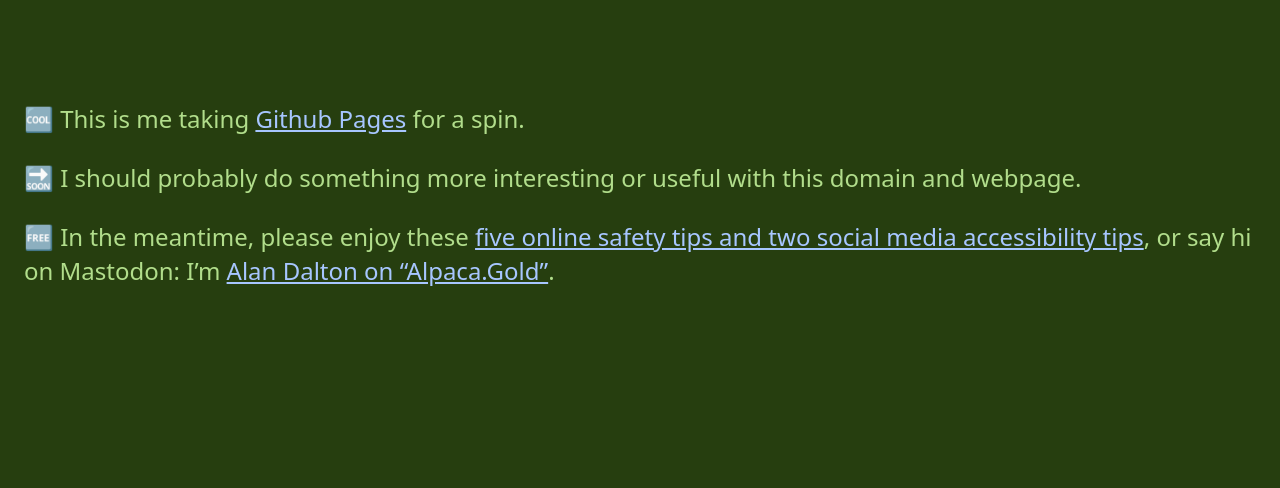
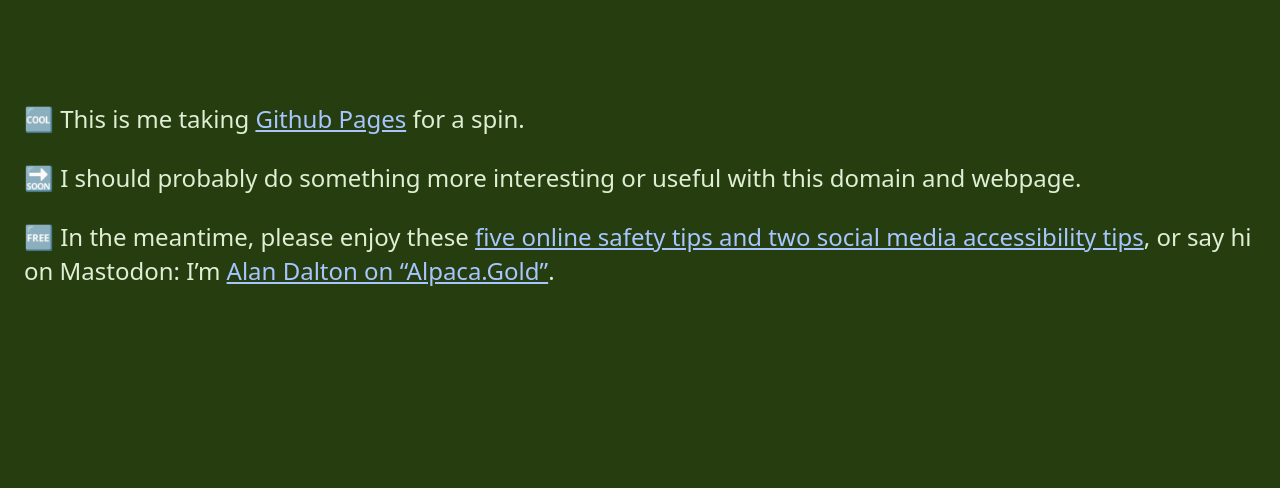
Before and after one commit to AlanDalton/AlanDalton.github.io, a plain HTML site: page index.html in a window 1280 px wide. Shown: the part 66-554 px from the top of the page. Drawn offline with Linux system fonts and the dark colour scheme.

Commit message:
switching to more muted background colour
https://www.siegemedia.com/contrast-ratio#%23263e0f-on-%23dfeed4

```diff
--- a/index.html
+++ b/index.html
@@ -14,14 +14,14 @@
 /* custom variables for text colour and background colour for default (light) colour scheme */
 :root {
   --my-text-colour: #263e0f;
-  --my-background-colour: #b1dd8b;
+  --my-background-colour: #dfeed4;
   --my-complementary-text-colour: #4A1C13;
   --my-display-typeface: 'Segoe Print', 'Bradley Hand', Chilanka, TSCu_Comic, casual, cursive; /* https://modernfontstacks.com/#handwritten */
 }
 /* custom variables for text colour and background colour for dark colour scheme */
 @media (prefers-color-scheme: dark) {
   :root {
-		--my-text-colour: #b1dd8b;
+		--my-text-colour: #dfeed4;
     --my-background-colour: #263e0f;
     --my-complementary-text-colour: #DD828A;
     --my-link-colour: #a7c6ff;
```
